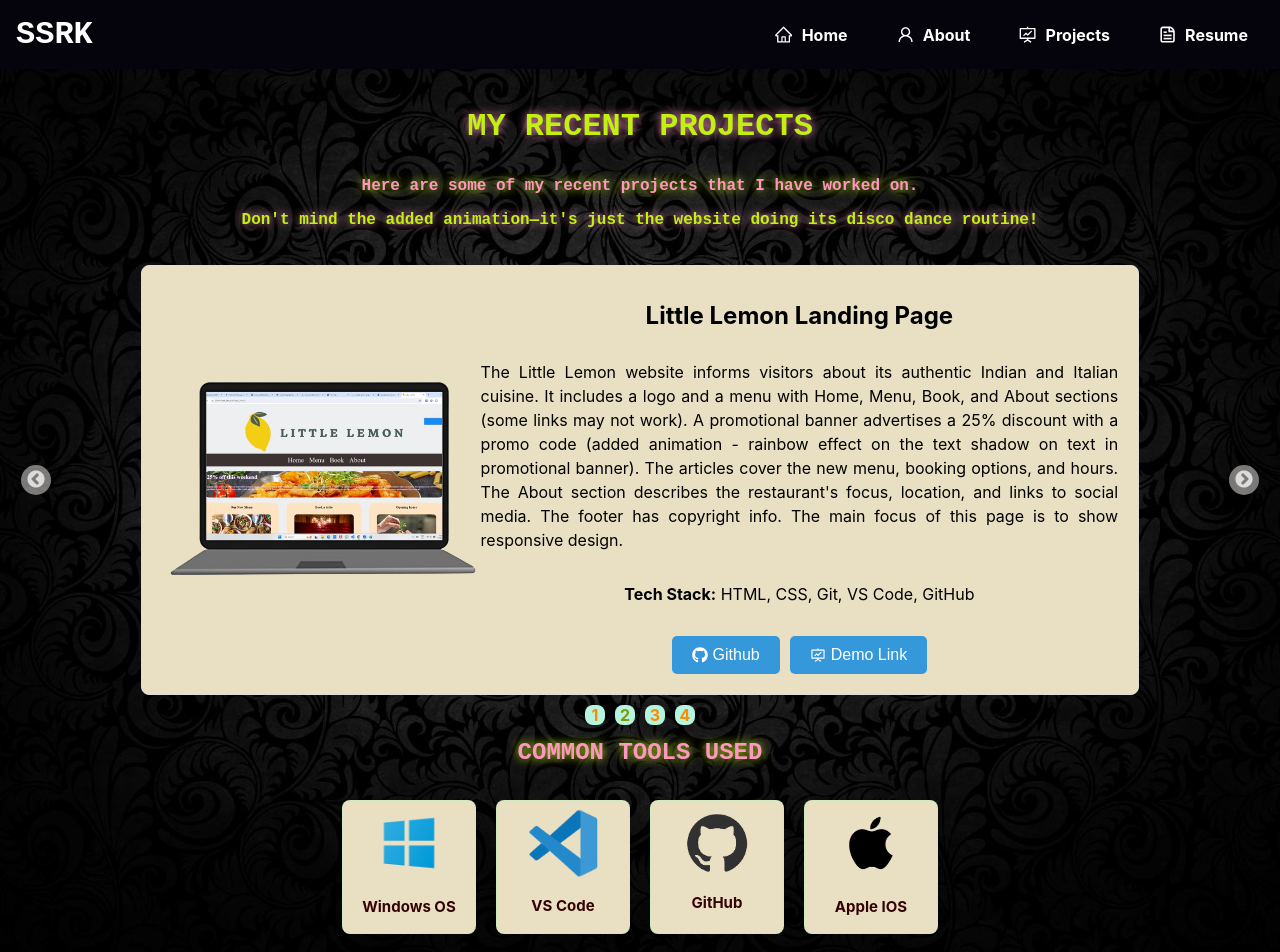
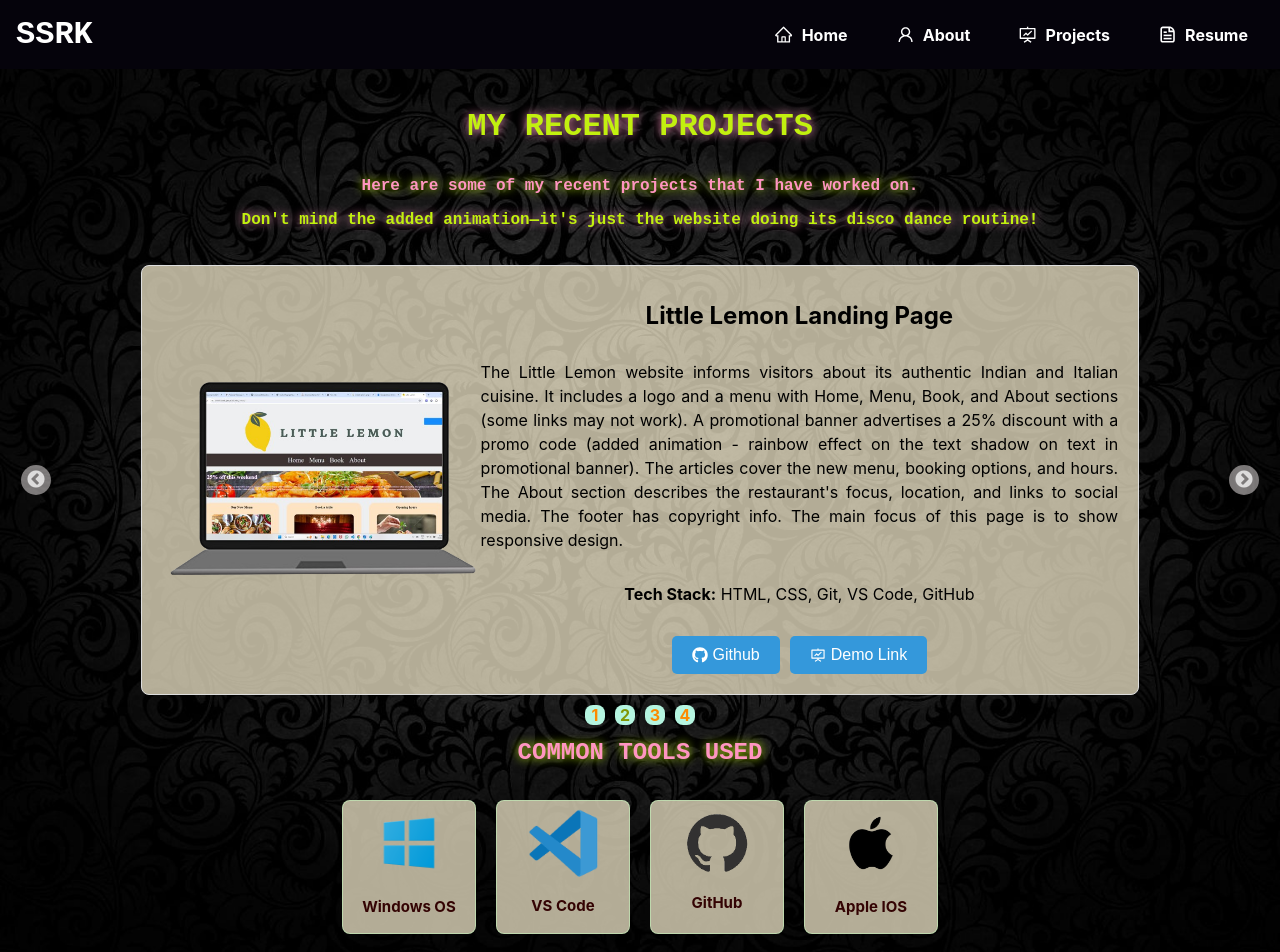
Before and after one commit to sreenivas98/my-portfolio, a React (Create React App) app: page /my-portfolio/Projects in a window 1280 px wide. Shown: the top 952 px of the page. Built offline with nearby package versions, Linux system fonts and the light colour scheme.

Commit message:
Changed background-color for both iconCard and ProjectCard

```diff
--- a/src/components/CSS/iconCard.css
+++ b/src/components/CSS/iconCard.css
@@ -10,7 +10,7 @@
     border-radius: 8px;
     padding: 16px;
     text-align: center;
-    background-color: rgb(233, 224, 196);
+    background-color: rgba(233, 224, 196, 0.767);
     transition: transform 0.3s ease;
     margin: 10px;
   }
--- a/src/components/CSS/projectCard.css
+++ b/src/components/CSS/projectCard.css
@@ -9,7 +9,7 @@
   padding: 20px;
   border: 1px solid #ddd;
   border-radius: 8px;
-  background-color: rgb(233, 224, 196);;
+  background-color: rgba(233, 224, 196, 0.767);
   box-sizing: border-box;
   transition: transform 0.3s ease;
 }
```
